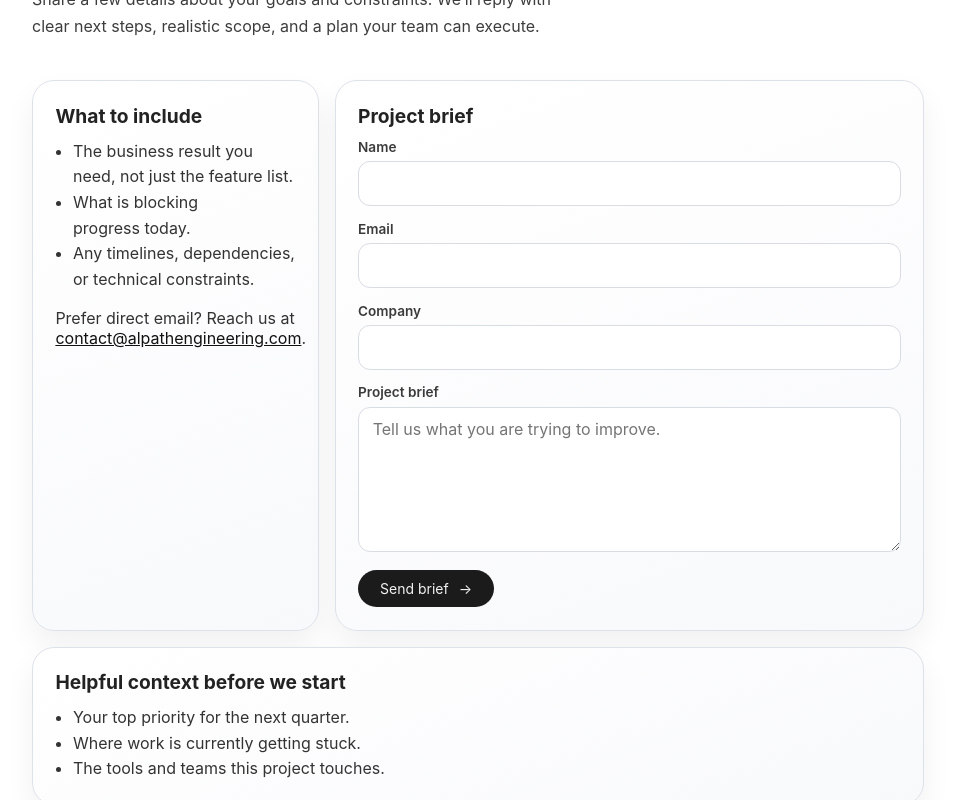
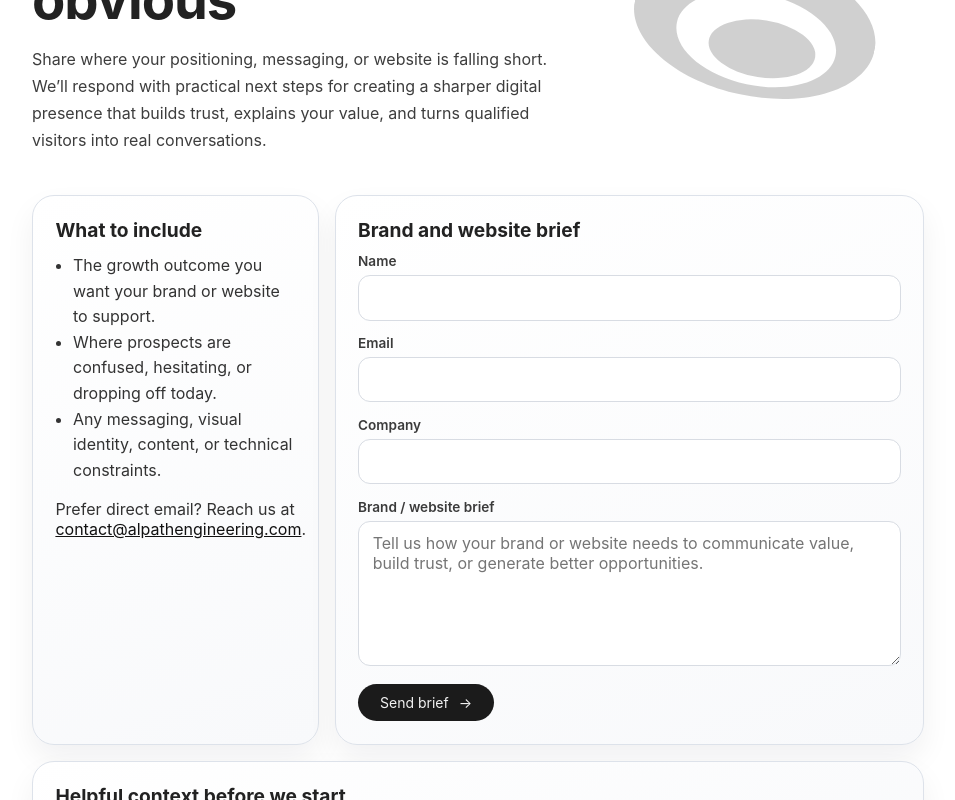
Before and after one commit to puleri/alpath, a Next.js app: page /contact in a window 1280 px wide. Shown: the part 380-1180 px from the top of the page, without its empty margins (162-1117 px from the left). Built offline with nearby package versions, Linux system fonts and the light colour scheme; no server answers; a web font is replaced by a local one.

Commit message:
Update contact page brand website copy

```diff
--- a/src/app/contact/ContactForm.jsx
+++ b/src/app/contact/ContactForm.jsx
@@ -13,8 +13,7 @@ export default function ContactForm() {
   const [errorMessage, setErrorMessage] = useState('');
 
   const buildSendFailureMessage = ({ status, details }) => {
-    const normalizedDetails =
-      typeof details === 'string' ? details.trim() : '';
+    const normalizedDetails = typeof details === 'string' ? details.trim() : '';
 
     if (
       normalizedDetails &&
@@ -55,7 +54,6 @@ export default function ContactForm() {
       requestBody.append('service_id', EMAILJS_SERVICE_ID);
       requestBody.append('template_id', EMAILJS_TEMPLATE_ID);
       requestBody.append('user_id', EMAILJS_PUBLIC_KEY);
-
 
       const response = await fetch(
         'https://api.emailjs.com/api/v1.0/email/send-form',
@@ -131,12 +129,12 @@ export default function ContactForm() {
         />
       </div>
       <div className="contact-form-row">
-        <label htmlFor="project_scope">Project brief</label>
+        <label htmlFor="project_scope">Brand / website brief</label>
         <textarea
           id="project_scope"
           name="project_scope"
           rows={6}
-          placeholder="Tell us what you are trying to improve."
+          placeholder="Tell us how your brand or website needs to communicate value, build trust, or generate better opportunities."
           required
         />
       </div>
--- a/src/app/contact/page.jsx
+++ b/src/app/contact/page.jsx
@@ -2,15 +2,15 @@ import Image from 'next/image';
 import ContactForm from './ContactForm';
 
 export const metadata = {
-  title: 'Contact Alpath | Alpath',
+  title: 'Contact Alpath | Brand & Website Strategy',
   description:
-    'Tell us where your process is breaking and we’ll map a practical plan to fix it.',
+    'Start a conversation about brand positioning, website strategy, and digital experiences built to create trust and generate qualified opportunities.',
 };
 
 const prepChecklist = [
-  'Your top priority for the next quarter.',
-  'Where work is currently getting stuck.',
-  'The tools and teams this project touches.',
+  'What your current brand or website is not communicating clearly.',
+  'The audiences, offers, and buying decisions the experience needs to support.',
+  'Any launch dates, internal stakeholders, or systems the work must connect with.',
 ];
 
 export default function ContactPage() {
@@ -20,17 +20,20 @@ export default function ContactPage() {
         <header className="contact-hero">
           <div>
             <p className="case-studies-eyebrow">Contact</p>
-            <h1>Let’s fix the systems slowing your team down</h1>
+            <h1>
+              Let’s build a brand and website that make your value obvious
+            </h1>
             <p>
-              Share a few details about your goals and constraints. We’ll reply
-              with clear next steps, realistic scope, and a plan your team can
-              execute.
+              Share where your positioning, messaging, or website is falling
+              short. We’ll respond with practical next steps for creating a
+              sharper digital presence that builds trust, explains your value,
+              and turns qualified visitors into real conversations.
             </p>
           </div>
           <div className="contact-hero-art">
             <Image
               src="/heros/contact.svg"
-              alt="System architecture illustration"
+              alt="Brand and website strategy illustration"
               width={460}
               height={320}
               priority
@@ -42,9 +45,16 @@ export default function ContactPage() {
           <aside className="contact-bento-card contact-bento-intro">
             <h2>What to include</h2>
             <ul>
-              <li>The business result you need, not just the feature list.</li>
-              <li>What is blocking progress today.</li>
-              <li>Any timelines, dependencies, or technical constraints.</li>
+              <li>
+                The growth outcome you want your brand or website to support.
+              </li>
+              <li>
+                Where prospects are confused, hesitating, or dropping off today.
+              </li>
+              <li>
+                Any messaging, visual identity, content, or technical
+                constraints.
+              </li>
             </ul>
             <p className="contact-direct-line">
               Prefer direct email? Reach us at{' '}
@@ -56,7 +66,7 @@ export default function ContactPage() {
           </aside>
 
           <section className="contact-bento-card contact-bento-form-wrap">
-            <h2>Project brief</h2>
+            <h2>Brand and website brief</h2>
             <ContactForm />
           </section>
 
```
